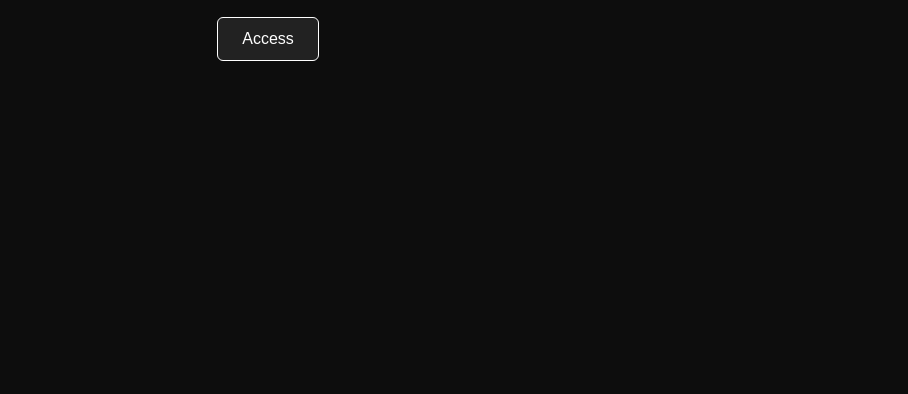
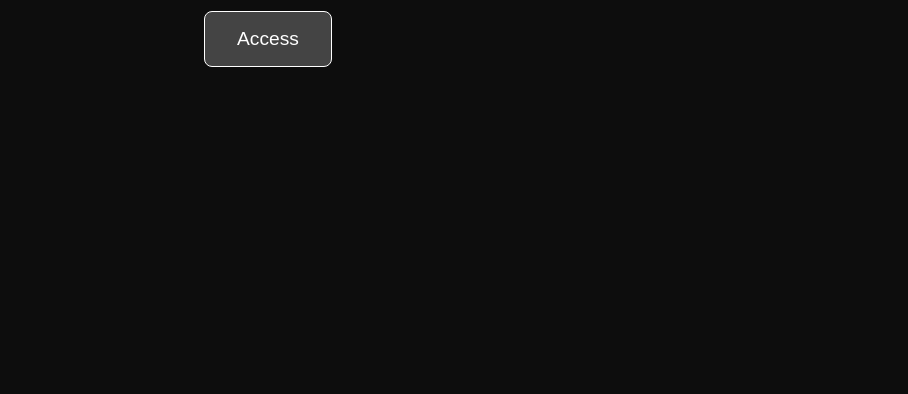
Before and after one commit to SilentWaveX/circleofthelivingforce, a plain HTML site: page index.html in a window 1280 px wide. Shown: the part 406-800 px from the top of the page, without its empty margins (372-1280 px from the left). Drawn offline with Linux system fonts and the light colour scheme.

Commit message:
Update index.html

```diff
--- a/index.html
+++ b/index.html
@@ -21,22 +21,22 @@
       font-size: 2rem;
       margin-bottom: 2rem;
       letter-spacing: 1px;
+      color: #f5f5f5;
     }
 
     .access-button {
-      background-color: #222;
+      background-color: #444;
       color: white;
-      padding: 0.75rem 1.5rem;
+      padding: 1rem 2rem;
       border: 1px solid white;
-      font-size: 1rem;
+      font-size: 1.2rem;
       cursor: pointer;
-      border-radius: 6px;
-      transition: background-color 0.3s, color 0.3s;
+      border-radius: 8px;
+      transition: background-color 0.3s;
     }
 
     .access-button:hover {
-      background-color: white;
-      color: black;
+      background-color: #666;
     }
 
     .lang-toggle {
@@ -55,6 +55,10 @@
     .lang-toggle a:hover {
       color: white;
     }
+
+    nav {
+      display: none;
+    }
   </style>
 </head>
 <body>
@@ -64,6 +68,6 @@
   </div>
 
   <h1>Circle of the Living FORCE!</h1>
-  <button class="access-button">Access</button>
+  <button class="access-button" onclick="window.location.href='nextpage.html'">Access</button>
 </body>
 </html>
```
